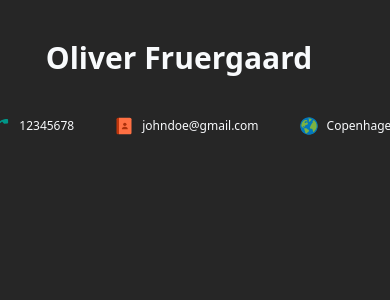
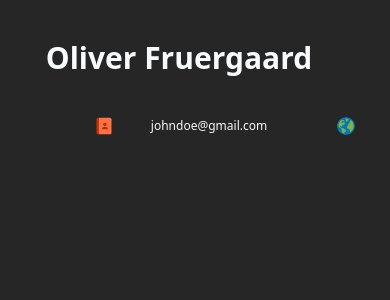
Before and after one commit to ofgaard/build-a-resume, a React (Vite) app: page / in a window 390 px wide. Both pictures are taken after a click on the button 336 px from the left and 58 px from the top of the page. Shown: the top 300 px of the page. Built offline with nearby package versions, Linux system fonts and the light colour scheme.

Commit message:
update contact component

```diff
--- a/src/App.jsx
+++ b/src/App.jsx
@@ -2,12 +2,6 @@ import { useState } from "react";
 import ContactInfo from "./ContactInfo";
 
 function App() {
-  const [contacts, setContacts] = useState({
-    name: "Oliver Fruergaard",
-    phone: "12345678",
-    email: "johndoe@gmail.com",
-    location: "Copenhagen",
-  });
   const [edit, setEdit] = useState(false);
 
   const toggleEdit = () => {
@@ -17,11 +11,7 @@ function App() {
   return (
     <>
       <div className="bg-neutral-800 h-screen flex flex-col text-slate-50 p-10 min-w-96">
-        <ContactInfo
-          contacts={contacts}
-          edit={edit}
-          toggleEdit={toggleEdit}
-        ></ContactInfo>
+        <ContactInfo edit={edit} toggleEdit={toggleEdit}></ContactInfo>
       </div>
     </>
   );
--- a/src/ContactInfo.jsx
+++ b/src/ContactInfo.jsx
@@ -4,11 +4,13 @@ import { FcGlobe } from "react-icons/fc";
 import { FcContacts } from "react-icons/fc";
 import { CiEdit } from "react-icons/ci";
 
-const ContactInfo = ({ contacts, edit, toggleEdit }) => {
-  const [nameField, setNameField] = useState("");
-  const [phoneField, setPhoneField] = useState("");
-  const [emailField, setEmailField] = useState("");
-  const [locationField, setLocationField] = useState("");
+const ContactInfo = ({ edit, toggleEdit }) => {
+  const [contacts, setContacts] = useState({
+    name: "Oliver Fruergaard",
+    phone: "12345678",
+    email: "johndoe@gmail.com",
+    location: "Copenhagen",
+  });
 
   //overvej at fjerne edit-knappen fra komponentets flow og hav den siddende absolut positioneret
 
@@ -25,23 +27,25 @@ const ContactInfo = ({ contacts, edit, toggleEdit }) => {
       {!edit ? (
         <div className="flex flex-col items-center">
           <div className="flex gap-4">
-            <h1 className="text-3xl font-extrabold">{contacts.name}</h1>
+            <h1 className="text-3xl font-extrabold text-center">
+              {contacts.name}
+            </h1>
             <button onClick={toggleEdit}>
               <CiEdit></CiEdit>
             </button>
           </div>
-          <div className="mt-10 flex flex-row justify-between gap-10 text-xs">
+          <div className="mt-10 flex flex-col sm:flex-row justify-between gap-5 sm:gap-10 text-xs">
             <div className="flex gap-2 items-center">
               <FcPhone size={20}></FcPhone>
               <p>{contacts.phone}</p>
             </div>
             <div className="flex gap-2 items-center">
               <FcContacts size={20}></FcContacts>
-              {contacts.email}
+              <p>{contacts.email}</p>
             </div>
             <div className="flex gap-2 items-center">
               <FcGlobe size={20}></FcGlobe>
-              {contacts.location}
+              <p>{contacts.location}</p>
             </div>
           </div>
         </div>
@@ -65,15 +69,39 @@ const ContactInfo = ({ contacts, edit, toggleEdit }) => {
           <div className="mt-10 flex flex-row justify-between gap-10 text-xs">
             <div className="flex gap-2 items-center">
               <FcPhone size={20}></FcPhone>
-              <p>{contacts.phone}</p>
+              <p>
+                {" "}
+                <input
+                  type="text"
+                  name="phone"
+                  className="bg-transparent text-center"
+                  value={contacts.phone}
+                  placeholder={contacts.phone}
+                  onChange={handleInputChange}
+                />
+              </p>
             </div>
             <div className="flex gap-2 items-center">
               <FcContacts size={20}></FcContacts>
-              {contacts.email}
+              <input
+                type="text"
+                name="email"
+                className="bg-transparent text-center"
+                value={contacts.email}
+                placeholder={contacts.email}
+                onChange={handleInputChange}
+              />
             </div>
             <div className="flex gap-2 items-center">
               <FcGlobe size={20}></FcGlobe>
-              {contacts.location}
+              <input
+                type="text"
+                name="location"
+                className="bg-transparent text-center"
+                value={contacts.location}
+                placeholder={contacts.location}
+                onChange={handleInputChange}
+              />
             </div>
           </div>
         </div>
```
